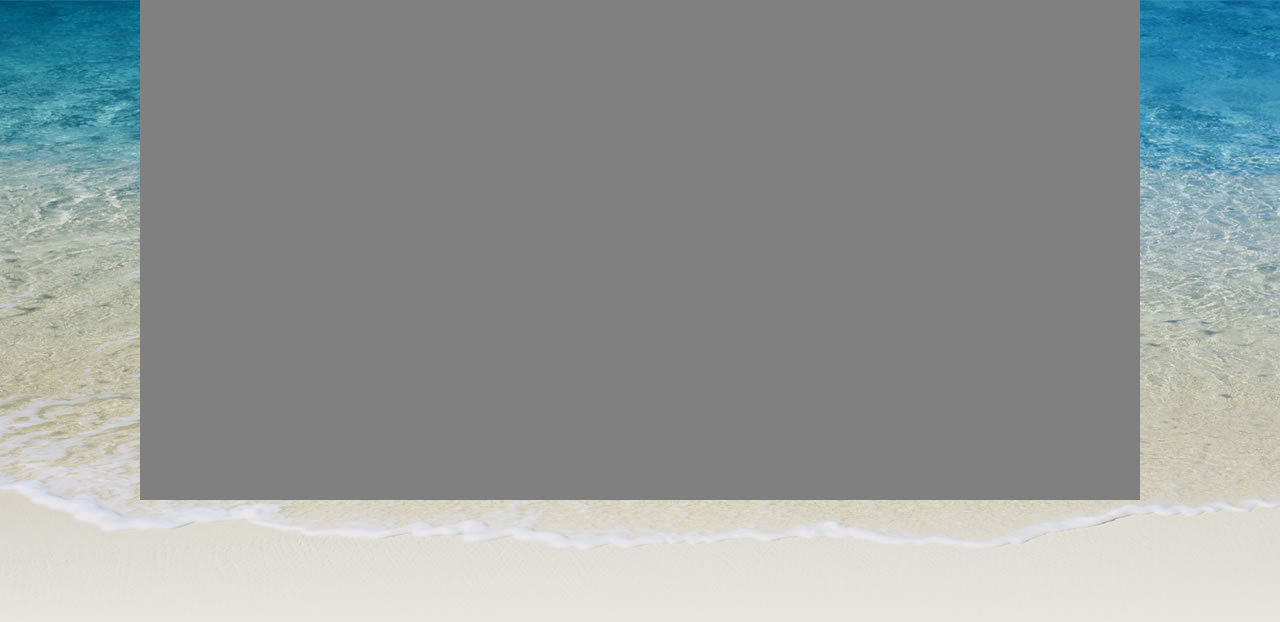
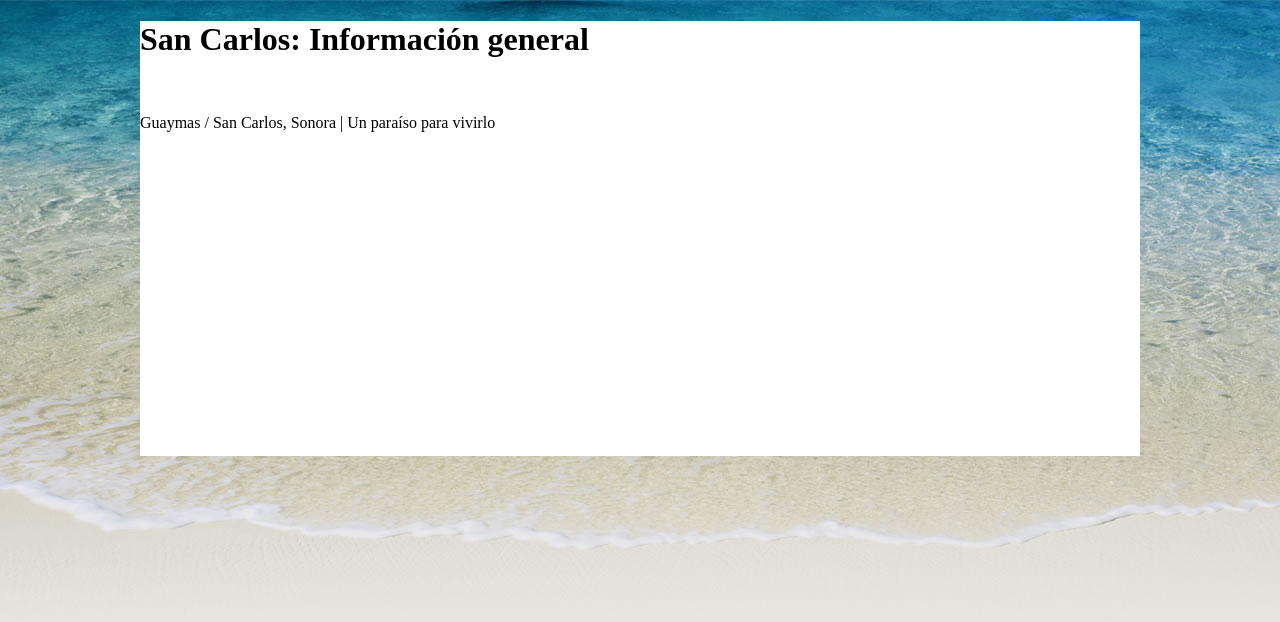
Before and after one commit to OscarF95/SanCarlos, a plain HTML site: page index.html in a window 1280 px wide. Drawn offline with Linux system fonts and the light colour scheme.

Commit message:
Estructura de los elementos del header

```diff
--- a/css/main.css
+++ b/css/main.css
@@ -7,6 +7,6 @@ body{
 #wrapperMain{
 	margin: 0 auto; /*Define márgenes de un elemento*/
 	width: 1000px;
-	height: 500px;
-	background-color: gray;
+	height: 435px;
+	background-color: white;
 }
--- a/index.html
+++ b/index.html
@@ -7,7 +7,12 @@
 </head>
 <body>
 	<div id="wrapperMain">
-
+		<header>
+			<h1>San Carlos: Información general</h1>
+			<div id="redesSociales"></div>
+			<img src="" alt="" class="bannerImage">
+			<p id="slogan">Guaymas / San Carlos, Sonora | Un paraíso para vivirlo</p>
+		</header>
 	</div>
 </body>
 </html>
```
